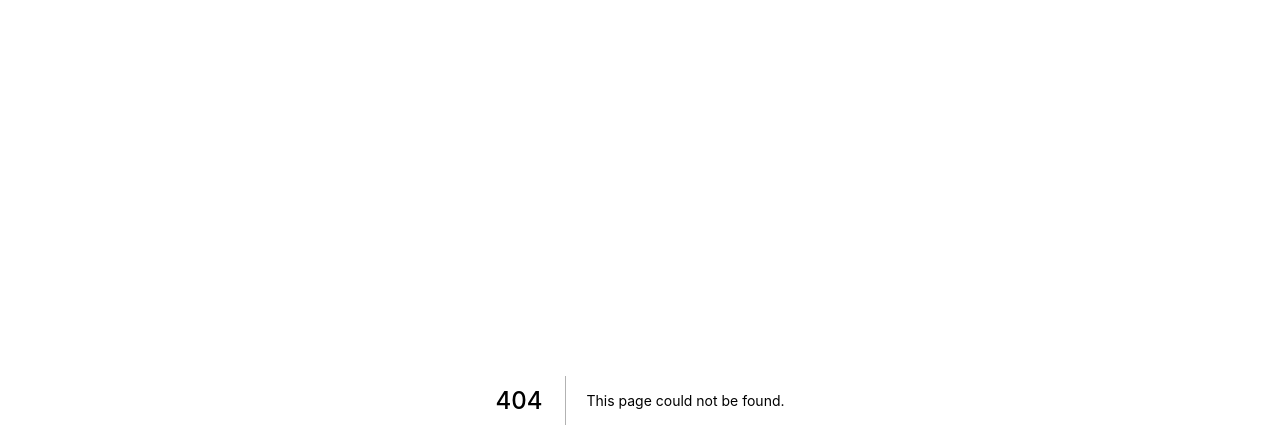
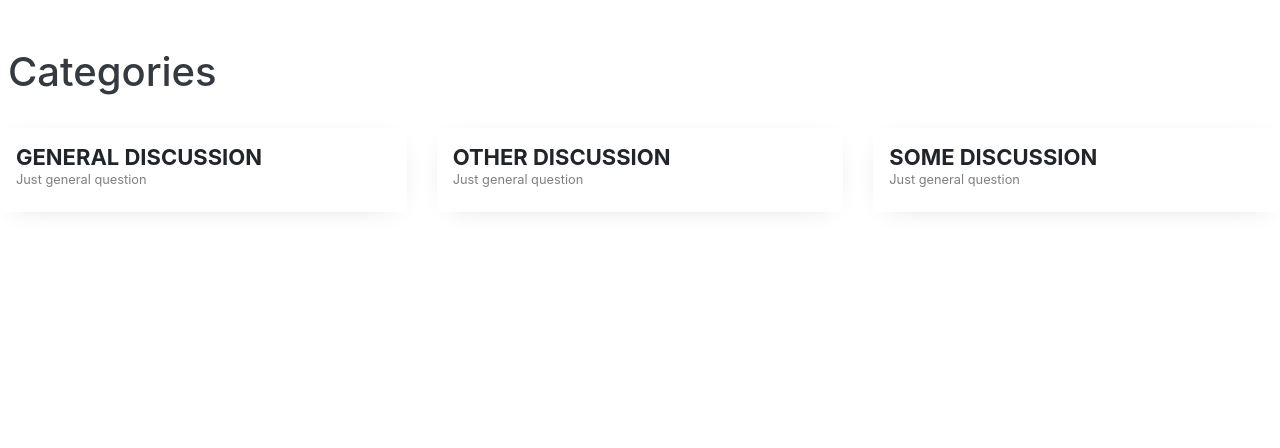
Before and after one commit to dannyzsea/javatechisland, a Next.js app: page /Catagories in a window 1280 px wide. Before the commit this address had no page. Shown: the top 448 px of the page. Built offline with nearby package versions, Linux system fonts and the light colour scheme.

Commit message:
forum catagories

```diff
--- /dev/null
+++ b/pages/Catagories.js
@@ -0,0 +1,65 @@
+const Catagories=()=>{
+    return(
+        <div>
+            {/* FORUM CATEGORIES START */}
+        <section className="section-title">
+          <div className="px-2">
+            <div className="pt-5 pb-4">
+              <h1>Categories</h1>
+            </div>
+          </div>
+        </section>
+        <section className="fj-category-list">
+          <div className="row">
+            <div className="col-md-4">
+              <div className="fj-category-container">
+                <a className="fj-category subtle-shadow no-border" href="#">
+                  {
+                    // <div className="category-icon">
+                    //   <img src="images/pen.png" />
+                    // </div>
+                  }
+                  <div className="category-information">
+                    <div className="heading gray-90">General Discussion</div>
+                    <div className="description">Just general question</div>
+                  </div>
+                </a>
+              </div>
+            </div>
+            <div className="col-md-4">
+              <div className="fj-category-container">
+                <a className="fj-category subtle-shadow no-border" href="#">
+                  {
+                    // <div className="category-icon">
+                    //   <img src="images/pen.png" />
+                    // </div>
+                  }
+                  <div className="category-information">
+                    <div className="heading gray-90">Other Discussion</div>
+                    <div className="description">Just general question</div>
+                  </div>
+                </a>
+              </div>
+            </div>
+            <div className="col-md-4">
+              <div className="fj-category-container">
+                <a className="fj-category subtle-shadow no-border" href="#">
+                  {
+                    // <div className="category-icon">
+                    //   <img src="images/pen.png" />
+                    // </div>
+                  }
+                  <div className="category-information">
+                    <div className="heading gray-90">Some Discussion</div>
+                    <div className="description">Just general question</div>
+                  </div>
+                </a>
+              </div>
+            </div>
+          </div>
+        </section>
+        {/* FORUM CATEGORIES ENDS */}
+        </div>
+    )
+}
+export default Catagories;
```
